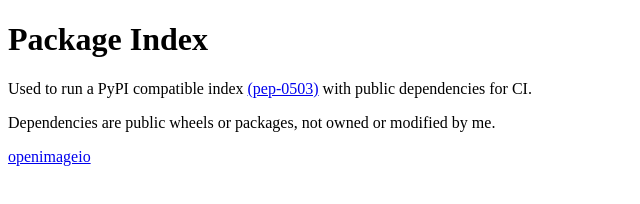
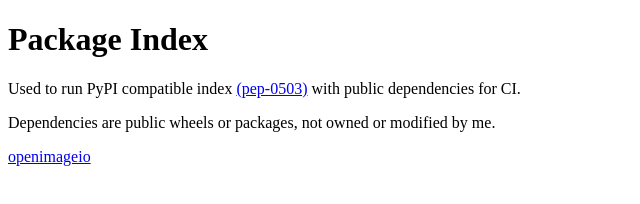
Before and after one commit to timmwagener/general_purpose_nodes_vendor, a plain HTML site: page index.html in a window 1280 px wide. Shown: the full height of the page, 0-640 px from the left. Drawn offline with Linux system fonts and the light colour scheme.

Commit message:
Minor change in index.html

```diff
--- a/index.html
+++ b/index.html
@@ -8,7 +8,7 @@
 <body>
 <h1>Package Index</h1>
 
-    <p>Used to run a PyPI compatible index <a href="https://www.python.org/dev/peps/pep-0503/">(pep-0503)</a> with public dependencies for CI.</p>
+    <p>Used to run PyPI compatible index <a href="https://www.python.org/dev/peps/pep-0503/">(pep-0503)</a> with public dependencies for CI.</p>
     <p>Dependencies are public wheels or packages, not owned or modified by me.</p>
 
     <a href="openimageio/">openimageio</a>
```
